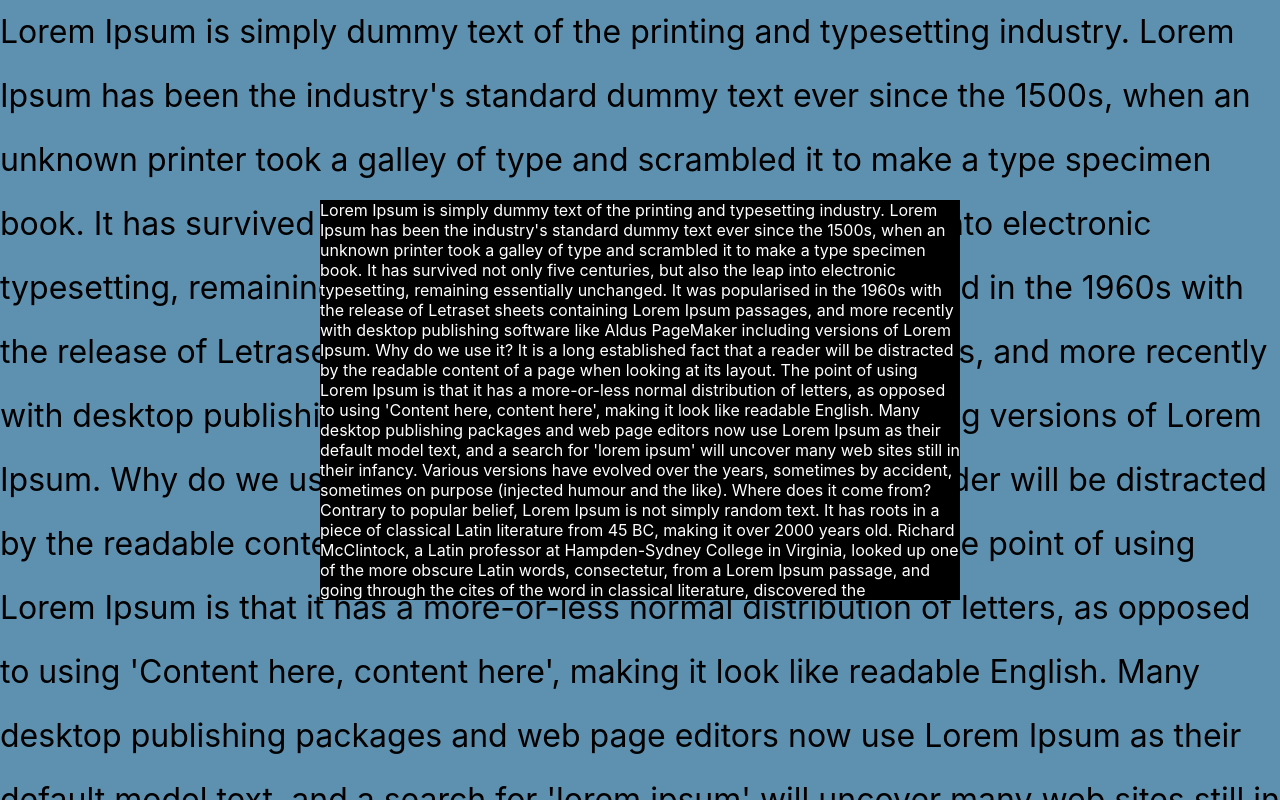
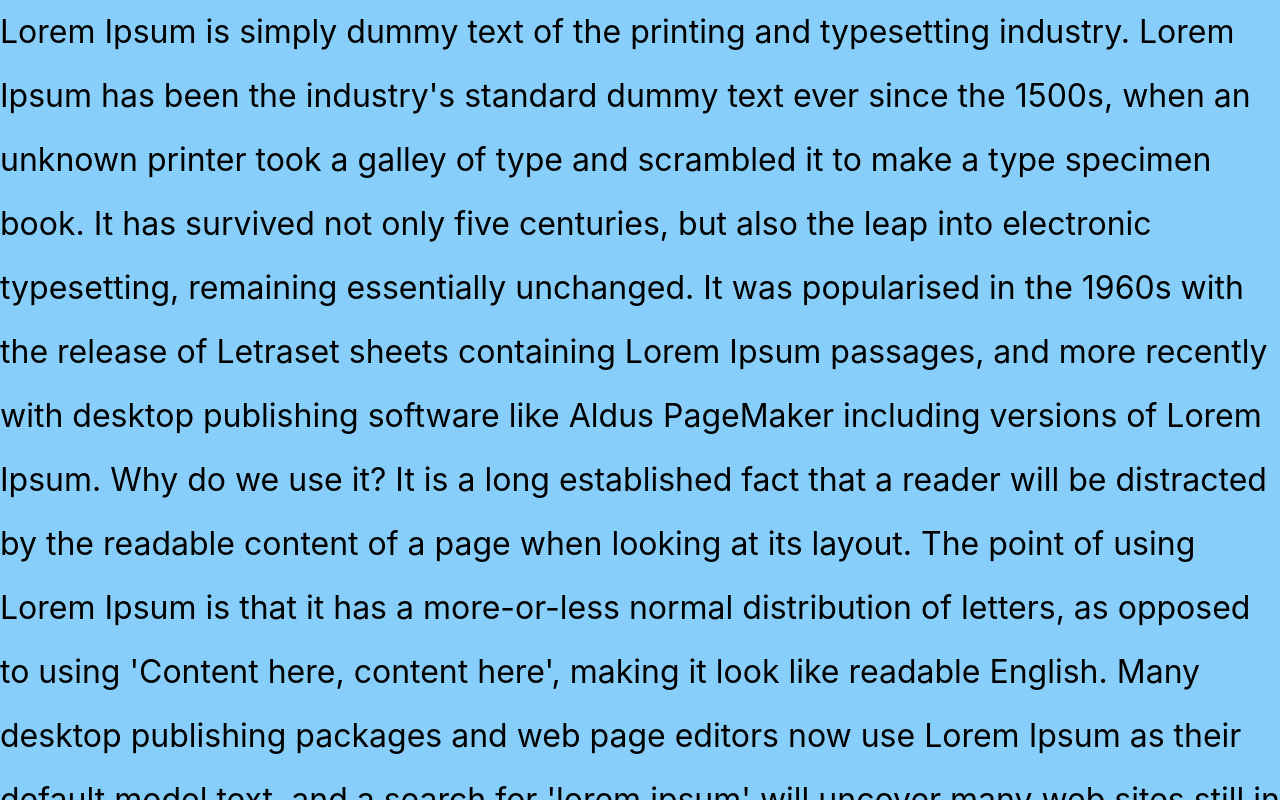
Before and after one commit to jigargosar/overlay-scroll-test, a React (Create React App) app: page / in a window 1280 px wide. Built offline with nearby package versions, Linux system fonts and the light colour scheme.

Commit message:
added close open behaviour

```diff
--- a/src/App.css
+++ b/src/App.css
@@ -11,18 +11,16 @@ body {
   /*display: none;*/
   display: flex;
   position: fixed;
-  /*top: 0;*/
-  /*left: 0;*/
-  /*right: 0;*/
-  /*bottom: 0;*/
-  width: 100vw;
-  height: 100vh;
+  top: 0;
+  left: 0;
+  right: 0;
+  bottom: 0;
   background-color: rgba(0, 0, 0, 0.3);
   align-items: center;
   justify-content: center;
 }
 
-.Modal-scroller {
+.Modal-content {
   background-color: black;
   color: white;
 
@@ -30,8 +28,9 @@ body {
   height: 50vh;
   overflow: scroll;
 }
-.Modal-content {
-  min-width: 300px;
+
+.hidden {
+  display: none;
 }
 
 .App {
--- a/src/App.js
+++ b/src/App.js
@@ -11,10 +11,8 @@ class App extends Component {
     const closeModal = () => this.setState({ open: false })
     return (
       <>
-        <div className="Modal" onClick={closeModal}>
-          <div className="Modal-scroller">
-            <div className="Modal-content">{dummyContent}</div>
-          </div>
+        <div className={`Modal ${open ? '' : 'hidden'}`} onClick={closeModal}>
+          <div className="Modal-content">{dummyContent}</div>
         </div>
 
         <div className={'App'}>
```
